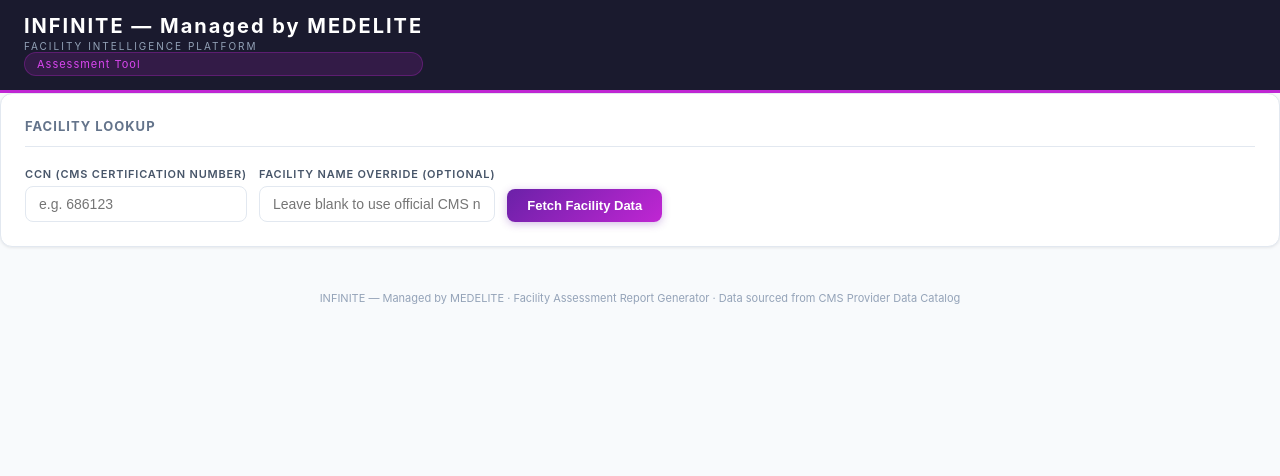
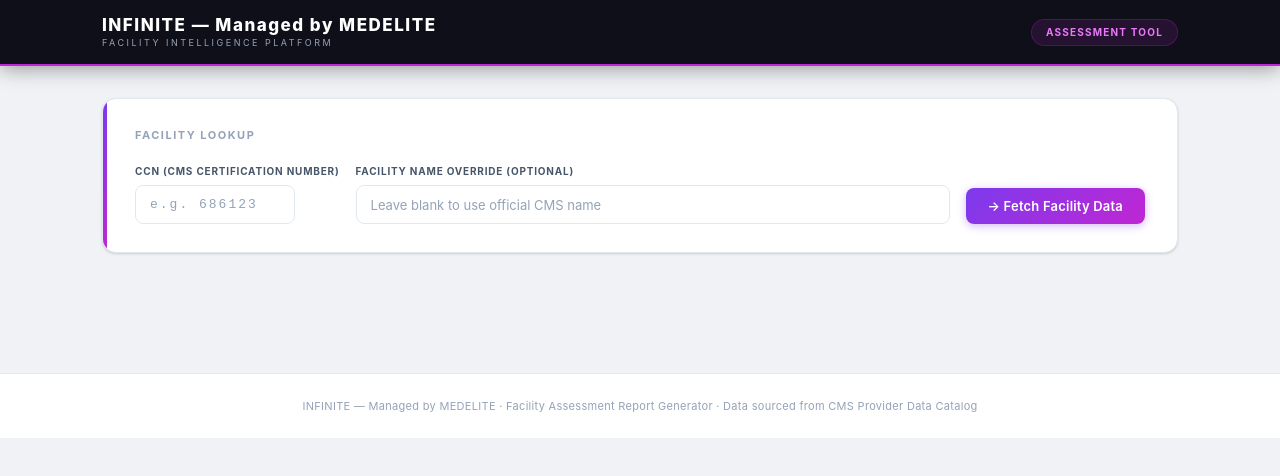
Before and after one commit to Ruthless9890/medelite-assessment, a React (Vite) app: page / in a window 1280 px wide. Shown: the top 476 px of the page. Built offline with nearby package versions, Linux system fonts and the light colour scheme.

Commit message:
feat: UI redesign, advanced error handling, export docx button

```diff
--- a/src/components/SearchPanel.jsx
+++ b/src/components/SearchPanel.jsx
@@ -42,10 +42,11 @@
             onChange={handleCCNChange}
             onKeyDown={e => e.key === 'Enter' && !loading && handleSearch()}
             maxLength={6}
+            className="ccn-input"
             style={validationError ? { borderColor: '#EF4444', boxShadow: '0 0 0 3px rgba(239,68,68,0.1)' } : {}}
           />
           {validationError && (
-            <span style={{ fontSize: '11px', color: '#EF4444', marginTop: '4px', fontWeight: '500' }}>
+            <span style={{ fontSize: '11px', color: '#EF4444', marginTop: '4px', fontWeight: '600' }}>
               ⚠ {validationError}
             </span>
           )}
@@ -66,7 +67,7 @@
           onClick={handleSearch}
           disabled={loading}
         >
-          {loading ? 'Fetching...' : 'Fetch Facility Data'}
+          {loading ? '⏳ Fetching...' : '→ Fetch Facility Data'}
         </button>
 
       </div>
--- a/src/index.css
+++ b/src/index.css
@@ -1,91 +1,206 @@
-* {
+/* ── RESET & BASE ── */
+*, *::before, *::after {
   box-sizing: border-box;
   margin: 0;
   padding: 0;
 }
 
+:root {
+  --brand-dark: #0F0F1A;
+  --brand-purple: #7C3AED;
+  --brand-magenta: #C026D3;
+  --brand-gradient: linear-gradient(135deg, #7C3AED, #C026D3);
+  --surface: #ffffff;
+  --surface-2: #F8FAFC;
+  --surface-3: #F1F5F9;
+  --border: #E2E8F0;
+  --border-strong: #CBD5E1;
+  --text-primary: #0F172A;
+  --text-secondary: #475569;
+  --text-muted: #94A3B8;
+  --green: #10B981;
+  --red: #EF4444;
+  --blue: #0EA5E9;
+  --gold: #F59E0B;
+  --shadow-sm: 0 1px 2px rgba(0,0,0,0.05);
+  --shadow: 0 1px 3px rgba(0,0,0,0.1), 0 1px 2px rgba(0,0,0,0.06);
+  --shadow-md: 0 4px 6px rgba(0,0,0,0.07), 0 2px 4px rgba(0,0,0,0.05);
+  --shadow-lg: 0 10px 15px rgba(0,0,0,0.1), 0 4px 6px rgba(0,0,0,0.05);
+  --radius: 10px;
+  --radius-lg: 14px;
+}
+
 body {
-  font-family: -apple-system, BlinkMacSystemFont, 'Segoe UI', sans-serif;
-  background: #F8FAFC;
-  color: #0F172A;
+  font-family: -apple-system, BlinkMacSystemFont, 'Segoe UI', 'Inter', sans-serif;
+  background: #F0F2F5;
+  color: var(--text-primary);
   min-height: 100vh;
+  line-height: 1.5;
+  -webkit-font-smoothing: antialiased;
 }
 
 /* ── HEADER ── */
 .app-header {
-  background: #1a1a2e;
-  border-bottom: 3px solid #C026D3;
-  padding: 14px 24px;
+  background: var(--brand-dark);
+  border-bottom: 2px solid var(--brand-magenta);
+  position: sticky;
+  top: 0;
+  z-index: 100;
+  box-shadow: 0 2px 20px rgba(0,0,0,0.4);
+}
+
+.header-inner {
+  max-width: 1140px;
+  margin: 0 auto;
+  padding: 0 32px;
+  height: 64px;
   display: flex;
   align-items: center;
   justify-content: space-between;
 }
 
+.brand-lockup {
+  display: flex;
+  flex-direction: column;
+  gap: 1px;
+}
+
 .brand-name {
-  font-size: 20px;
-  font-weight: 700;
+  font-size: 17px;
+  font-weight: 800;
   color: white;
-  letter-spacing: 2px;
+  letter-spacing: 1.5px;
+  line-height: 1.2;
+}
+
+.brand-name span {
+  color: var(--brand-magenta);
 }
 
 .brand-sub {
-  font-size: 10px;
-  color: #94A3B8;
-  letter-spacing: 2px;
+  font-size: 9px;
+  color: var(--text-muted);
+  letter-spacing: 2.5px;
   text-transform: uppercase;
-  margin-top: 2px;
+}
+
+.header-right {
+  display: flex;
+  align-items: center;
+  gap: 16px;
 }
 
 .header-badge {
-  background: rgba(192,38,211,0.15);
-  border: 1px solid rgba(192,38,211,0.3);
-  color: #d946ef;
-  padding: 4px 12px;
+  background: rgba(192,38,211,0.12);
+  border: 1px solid rgba(192,38,211,0.25);
+  color: #e879f9;
+  padding: 5px 14px;
   border-radius: 20px;
-  font-size: 11px;
-  letter-spacing: 1px;
+  font-size: 10px;
+  font-weight: 700;
+  letter-spacing: 1.2px;
+  text-transform: uppercase;
 }
 
-/* ── LAYOUT ── */
-.app-main {
-  max-width: 900px;
+/* ── MAIN LAYOUT ── */
+.main {
+  max-width: 1140px;
   margin: 0 auto;
-  padding: 32px 24px;
+  padding: 32px 32px 60px;
+}
+
+/* ── SECTION LABEL ── */
+.section-label {
+  font-size: 10px;
+  font-weight: 700;
+  text-transform: uppercase;
+  letter-spacing: 1.5px;
+  color: var(--text-muted);
+  margin-bottom: 10px;
+  display: flex;
+  align-items: center;
+  gap: 8px;
+}
+
+.section-label::after {
+  content: '';
+  flex: 1;
+  height: 1px;
+  background: var(--border);
 }
 
 /* ── PANELS ── */
-.search-panel,
-.manual-panel {
-  background: white;
-  border: 1px solid #E2E8F0;
-  border-radius: 12px;
-  padding: 24px;
-  margin-bottom: 24px;
-  box-shadow: 0 1px 3px rgba(0,0,0,0.08);
+.search-panel {
+  background: var(--surface);
+  border: 1px solid var(--border);
+  border-radius: var(--radius-lg);
+  padding: 28px 32px;
+  margin-bottom: 20px;
+  box-shadow: var(--shadow);
+  position: relative;
+  overflow: hidden;
 }
 
-.search-panel h2,
-.manual-panel h2 {
-  font-size: 13px;
-  font-weight: 700;
-  color: #64748B;
-  text-transform: uppercase;
-  letter-spacing: 1px;
-  margin-bottom: 20px;
-  padding-bottom: 12px;
-  border-bottom: 1px solid #E2E8F0;
+.search-panel::before {
+  content: '';
+  position: absolute;
+  top: 0; left: 0;
+  width: 4px;
+  height: 100%;
+  background: var(--brand-gradient);
+  border-radius: 4px 0 0 4px;
 }
 
+.search-panel h2 {
+  font-size: 11px;
+  font-weight: 700;
+  color: var(--text-muted);
+  text-transform: uppercase;
+  letter-spacing: 1.5px;
+  margin-bottom: 20px;
+}
+
+.manual-panel {
+  background: var(--surface);
+  border: 1px solid var(--border);
+  border-radius: var(--radius-lg);
+  padding: 28px 32px;
+  margin-bottom: 20px;
+  box-shadow: var(--shadow);
+  position: relative;
+  overflow: hidden;
+}
+
+.manual-panel::before {
+  content: '';
+  position: absolute;
+  top: 0; left: 0;
+  width: 4px;
+  height: 100%;
+  background: linear-gradient(135deg, #0EA5E9, #6366F1);
+  border-radius: 4px 0 0 4px;
+}
+
+.manual-panel h2 {
+  font-size: 11px;
+  font-weight: 700;
+  color: var(--text-muted);
+  text-transform: uppercase;
+  letter-spacing: 1.5px;
+  margin-bottom: 20px;
+}
+
+/* ── SEARCH ROW ── */
 .search-row {
   display: flex;
-  gap: 12px;
+  gap: 16px;
   align-items: flex-end;
   flex-wrap: wrap;
 }
 
 .manual-grid {
   display: grid;
-  grid-template-columns: repeat(auto-fill, minmax(240px, 1fr));
+  grid-template-columns: repeat(auto-fill, minmax(220px, 1fr));
   gap: 16px;
 }
 
@@ -93,219 +208,141 @@
 .field-group {
   display: flex;
   flex-direction: column;
-  gap: 5px;
+  gap: 6px;
+}
+
+.field-group.grow {
+  flex: 1;
+  min-width: 200px;
 }
 
 .field-group label {
-  font-size: 11px;
-  font-weight: 600;
-  color: #475569;
+  font-size: 10px;
+  font-weight: 700;
+  color: var(--text-secondary);
   text-transform: uppercase;
   letter-spacing: 0.8px;
 }
 
 .field-group input,
 .field-group select {
-  border: 1.5px solid #E2E8F0;
+  border: 1.5px solid var(--border);
   border-radius: 8px;
-  padding: 9px 13px;
+  padding: 10px 14px;
   font-size: 14px;
-  color: #0F172A;
-  background: white;
+  color: var(--text-primary);
+  background: var(--surface);
   outline: none;
   transition: border-color 0.15s, box-shadow 0.15s;
+  font-family: inherit;
+}
+
+.field-group input::placeholder {
+  color: var(--text-muted);
+  font-size: 13px;
 }
 
 .field-group input:focus,
 .field-group select:focus {
-  border-color: #C026D3;
-  box-shadow: 0 0 0 3px rgba(192,38,211,0.1);
+  border-color: var(--brand-purple);
+  box-shadow: 0 0 0 3px rgba(124,58,237,0.1);
+}
+
+.field-group input.ccn-input {
+  font-family: 'SF Mono', 'Fira Code', monospace;
+  font-size: 15px;
+  letter-spacing: 2px;
+  width: 160px;
 }
 
 /* ── BUTTONS ── */
 button {
-  padding: 9px 20px;
+  padding: 10px 22px;
   border: none;
   border-radius: 8px;
   font-size: 13px;
   font-weight: 600;
   cursor: pointer;
-  transition: all 0.15s;
+  transition: all 0.15s ease;
+  display: inline-flex;
+  align-items: center;
+  gap: 7px;
+  font-family: inherit;
+  letter-spacing: 0.2px;
+  white-space: nowrap;
 }
 
 button:disabled {
   opacity: 0.5;
   cursor: not-allowed;
+  transform: none !important;
 }
 
 .btn-primary {
-  background: linear-gradient(135deg, #6B21A8, #C026D3);
+  background: var(--brand-gradient);
   color: white;
-  box-shadow: 0 2px 8px rgba(107,33,168,0.3);
+  box-shadow: 0 2px 8px rgba(124,58,237,0.35);
 }
 
 .btn-primary:hover:not(:disabled) {
   transform: translateY(-1px);
-  box-shadow: 0 4px 14px rgba(107,33,168,0.4);
+  box-shadow: 0 4px 16px rgba(124,58,237,0.45);
 }
 
-.btn-export {
-  background: linear-gradient(135deg, #1e3a5f, #0EA5E9);
-  color: white;
-  box-shadow: 0 2px 8px rgba(14,165,233,0.3);
+.btn-primary:active:not(:disabled) {
+  transform: translateY(0);
 }
 
-.btn-export:hover {
-  transform: translateY(-1px);
+.btn-export-pdf {
+  background: linear-gradient(135deg, #1e3a5f, #0369A1);
+  color: white;
+  box-shadow: 0 2px 8px rgba(3,105,161,0.3);
 }
 
-/* ── STATUS ── */
+.btn-export-pdf:hover {
+  transform: translateY(-1px);
+  box-shadow: 0 4px 14px rgba(3,105,161,0.4);
+}
+
+.btn-export-docx {
+  background: linear-gradient(135deg, #1a4731, #059669);
+  color: white;
+  box-shadow: 0 2px 8px rgba(5,150,105,0.3);
+}
+
+.btn-export-docx:hover {
+  transform: translateY(-1px);
+  box-shadow: 0 4px 14px rgba(5,150,105,0.4);
+}
+
+/* ── STATUS BARS ── */
 .status-bar {
-  padding: 12px 16px;
-  border-radius: 8px;
+  padding: 14px 18px;
+  border-radius: var(--radius);
   font-size: 13px;
   font-weight: 500;
   margin-bottom: 20px;
   display: flex;
   align-items: center;
-  gap: 8px;
+  gap: 10px;
 }
 
 .status-loading {
-  background: rgba(14,165,233,0.08);
+  background: rgba(14,165,233,0.06);
   border: 1px solid rgba(14,165,233,0.2);
   color: #0369A1;
 }
 
 .status-error {
-  background: rgba(239,68,68,0.08);
+  background: rgba(239,68,68,0.06);
   border: 1px solid rgba(239,68,68,0.2);
   color: #DC2626;
 }
 
-/* ── RESULTS ── */
-.results {
-  display: flex;
-  flex-direction: column;
-  gap: 20px;
-}
-
-.export-bar {
-  display: flex;
-  gap: 12px;
-  align-items: center;
-}
-
-.medicare-link {
-  color: #0EA5E9;
-  font-size: 13px;
-  font-weight: 500;
-  text-decoration: none;
-}
-
-.medicare-link:hover {
-  text-decoration: underline;
-}
-
-/* ── REPORT CARD ── */
-.report-card {
-  background: white;
-  border: 1px solid #E2E8F0;
-  border-radius: 12px;
-  overflow: hidden;
-  box-shadow: 0 4px 6px rgba(0,0,0,0.07);
-}
-
-.report-header {
-  background: linear-gradient(135deg, #1a1a2e, #2d1b69);
-  border-bottom: 3px solid #C026D3;
-  padding: 24px 28px;
-}
-
-.rh-sub {
-  font-size: 9px;
-  letter-spacing: 2.5px;
-  color: #94A3B8;
-  margin-bottom: 6px;
-}
-
-.rh-title {
-  font-size: 26px;
-  font-weight: 700;
-  color: white;
-  letter-spacing: 4px;
-  font-family: Georgia, serif;
-  margin-bottom: 10px;
-}
-
-.rh-snapshot {
-  font-size: 11px;
-  font-weight: 700;
-  letter-spacing: 2px;
-  color: #CBD5E1;
-}
-
-.rh-state {
-  display: inline-block;
-  margin-left: 8px;
-  background: rgba(192,38,211,0.2);
-  border: 1px solid rgba(192,38,211,0.4);
-  color: #d946ef;
-  padding: 1px 8px;
-  border-radius: 4px;
-  font-size: 11px;
-}
-
-/* ── REPORT TABLE ── */
-.report-table {
-  width: 100%;
-  border-collapse: collapse;
-}
-
-.report-table td {
-  padding: 11px 24px;
-  font-size: 13.5px;
-  border-bottom: 1px solid #E2E8F0;
-  vertical-align: middle;
-}
-
-.report-table tr:last-child td {
-  border-bottom: none;
-}
-
-.report-table td:first-child {
-  font-weight: 600;
-  color: #475569;
-  width: 45%;
-  font-size: 12.5px;
-}
-
-.report-table tr:nth-child(even) td {
-  background: #F8FAFC;
-}
-
-.report-table tr.section-title td {
-  background: #F1F5F9;
-  font-size: 11px;
-  font-weight: 700;
-  text-transform: uppercase;
-  letter-spacing: 1.5px;
-  color: #94A3B8;
-  padding: 10px 24px;
-}
-
-/* ── FOOTER ── */
-.app-footer {
-  text-align: center;
-  padding: 20px;
-  color: #94A3B8;
-  font-size: 11px;
-  margin-top: 20px;
-}
-
+/* ── SPINNER ── */
 .spinner {
-  width: 14px;
-  height: 14px;
+  width: 15px;
+  height: 15px;
   border: 2px solid rgba(3,105,161,0.2);
   border-top-color: #0369A1;
   border-radius: 50%;
@@ -316,3 +353,240 @@
 @keyframes spin {
   to { transform: rotate(360deg); }
 }
+
+/* ── RESULTS ── */
+.results {
+  display: flex;
+  flex-direction: column;
+  gap: 20px;
+}
+
+/* ── EXPORT BAR ── */
+.export-bar {
+  display: flex;
+  gap: 10px;
+  align-items: center;
+  flex-wrap: wrap;
+  background: var(--surface);
+  border: 1px solid var(--border);
+  border-radius: var(--radius-lg);
+  padding: 16px 24px;
+  box-shadow: var(--shadow);
+}
+
+.export-bar-label {
+  font-size: 10px;
+  font-weight: 700;
+  color: var(--text-muted);
+  text-transform: uppercase;
+  letter-spacing: 1px;
+  margin-right: 4px;
+}
+
+.medicare-link {
+  margin-left: auto;
+  color: var(--blue);
+  font-size: 12px;
+  font-weight: 600;
+  text-decoration: none;
+  display: flex;
+  align-items: center;
+  gap: 4px;
+  padding: 6px 12px;
+  border: 1px solid rgba(14,165,233,0.2);
+  border-radius: 6px;
+  transition: all 0.15s;
+}
+
+.medicare-link:hover {
+  background: rgba(14,165,233,0.06);
+  border-color: rgba(14,165,233,0.4);
+}
+
+/* ── REPORT CARD ── */
+.report-card {
+  background: var(--surface);
+  border: 1px solid var(--border);
+  border-radius: var(--radius-lg);
+  overflow: hidden;
+  box-shadow: var(--shadow-md);
+}
+
+.report-header {
+  background: linear-gradient(135deg, #0F0F1A 0%, #1e1040 60%, #2d1b69 100%);
+  border-bottom: 3px solid var(--brand-magenta);
+  padding: 28px 32px;
+  position: relative;
+  overflow: hidden;
+}
+
+.report-header::after {
+  content: 'INFINITE';
+  position: absolute;
+  right: -20px;
+  top: -10px;
+  font-size: 80px;
+  font-weight: 900;
+  color: rgba(255,255,255,0.03);
+  letter-spacing: 4px;
+  font-family: Georgia, serif;
+  pointer-events: none;
+}
+
+.rh-sub {
+  font-size: 8px;
+  letter-spacing: 3px;
+  color: rgba(148,163,184,0.7);
+  margin-bottom: 6px;
+  text-transform: uppercase;
+}
+
+.rh-title {
+  font-size: 32px;
+  font-weight: 800;
+  color: white;
+  letter-spacing: 5px;
+  font-family: Georgia, serif;
+  margin-bottom: 12px;
+  line-height: 1;
+}
+
+.rh-snapshot {
+  font-size: 10px;
+  font-weight: 700;
+  letter-spacing: 3px;
+  color: rgba(203,213,225,0.8);
+  text-transform: uppercase;
+  display: flex;
+  align-items: center;
+  gap: 10px;
+}
+
+.rh-state {
+  background: rgba(192,38,211,0.25);
+  border: 1px solid rgba(192,38,211,0.5);
+  color: #e879f9;
+  padding: 2px 10px;
+  border-radius: 4px;
+  font-size: 11px;
+  font-weight: 800;
+  letter-spacing: 1px;
+}
+
+/* ── REPORT TABLE ── */
+.report-table {
+  width: 100%;
+  border-collapse: collapse;
+}
+
+.report-table td {
+  padding: 12px 28px;
+  font-size: 13.5px;
+  border-bottom: 1px solid var(--border);
+  vertical-align: middle;
+  line-height: 1.4;
+}
+
+.report-table tr:last-child td {
+  border-bottom: none;
+}
+
+.report-table td:first-child {
+  font-weight: 600;
+  color: var(--text-secondary);
+  width: 42%;
+  font-size: 12.5px;
+}
+
+.report-table td:last-child {
+  color: var(--text-primary);
+  font-weight: 500;
+}
+
+.report-table tr:nth-child(even) td {
+  background: #FAFBFC;
+}
+
+.report-table tr:hover td {
+  background: #F5F7FA;
+  transition: background 0.1s;
+}
+
+.report-table tr.section-title td {
+  background: var(--surface-3);
+  font-size: 10px;
+  font-weight: 700;
+  text-transform: uppercase;
+  letter-spacing: 1.5px;
+  color: var(--text-muted);
+  padding: 10px 28px;
+  border-bottom: 1px solid var(--border-strong);
+}
+
+.report-table tr.section-title:hover td {
+  background: var(--surface-3);
+}
+
+/* ── FOOTER ── */
+.app-footer {
+  text-align: center;
+  padding: 24px 32px;
+  color: var(--text-muted);
+  font-size: 11px;
+  letter-spacing: 0.3px;
+  border-top: 1px solid var(--border);
+  margin-top: 40px;
+  background: var(--surface);
+}
+
+/* ── RESPONSIVE ── */
+@media (max-width: 768px) {
+  .main {
+    padding: 20px 16px 40px;
+  }
+
+  .header-inner {
+    padding: 0 16px;
+  }
+
+  .search-panel,
+  .manual-panel {
+    padding: 20px;
+  }
+
+  .search-row {
+    flex-direction: column;
+    align-items: stretch;
+  }
+
+  .field-group.ccn-input {
+    width: 100%;
+  }
+
+  .manual-grid {
+    grid-template-columns: 1fr 1fr;
+  }
+
+  .export-bar {
+    flex-wrap: wrap;
+  }
+
+  .medicare-link {
+    margin-left: 0;
+  }
+
+  .report-table td {
+    padding: 10px 16px;
+    font-size: 12.5px;
+  }
+
+  .rh-title {
+    font-size: 24px;
+  }
+}
+
+@media (max-width: 480px) {
+  .manual-grid {
+    grid-template-columns: 1fr;
+  }
+}
```
Also changed, not shown: src/components/ReportView.jsx (+14 -10 lines).
